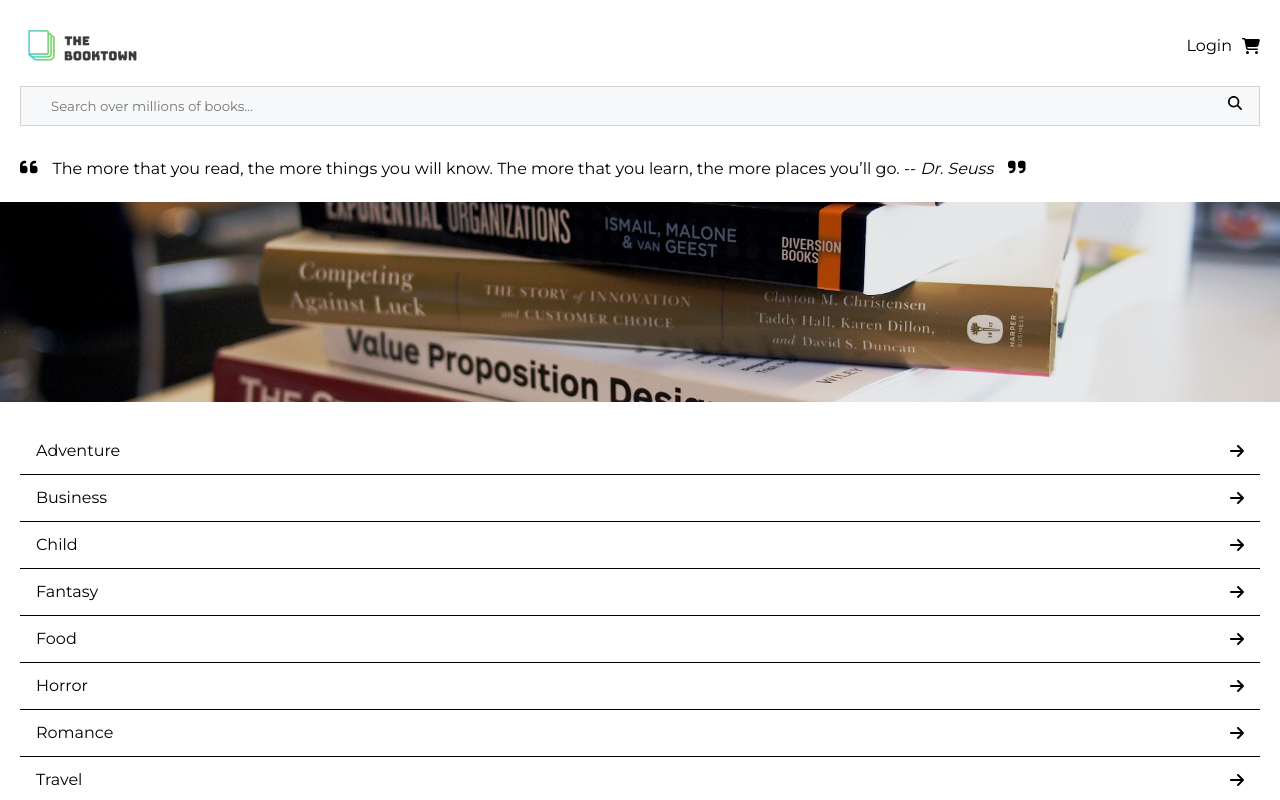
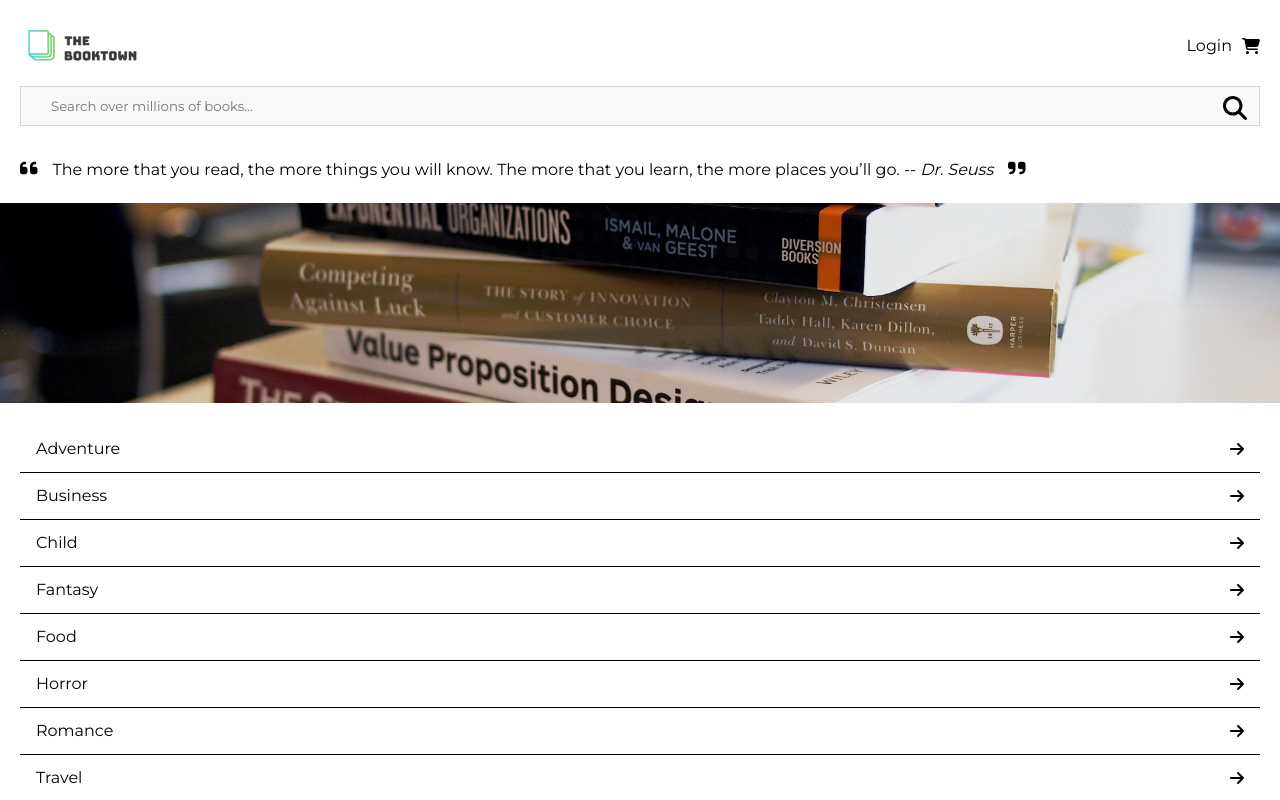
Before and after one commit to tonyxuan2021/the-booktown, a React (Create React App) app: page / in a window 1280 px wide. Shown: the top 800 px of the page. Built offline with nearby package versions, Linux system fonts and the light colour scheme.

Commit message:
start tablet and desktop styling

```diff
--- a/src/styles/_global.scss
+++ b/src/styles/_global.scss
@@ -24,14 +24,14 @@
     @include tablet {
       // width: 768px;
       max-width: 1279px;
-      font-size: 1.4rem;
+      font-size: 2.4rem;
       line-height: 2.2rem;
     }
 
     @include desktop {
       // width: 1280px;
       max-width: 1920px;
-      font-size: 1.4rem;
+      font-size: 2.4rem;
       line-height: 2.2rem;
     }
   }
```
